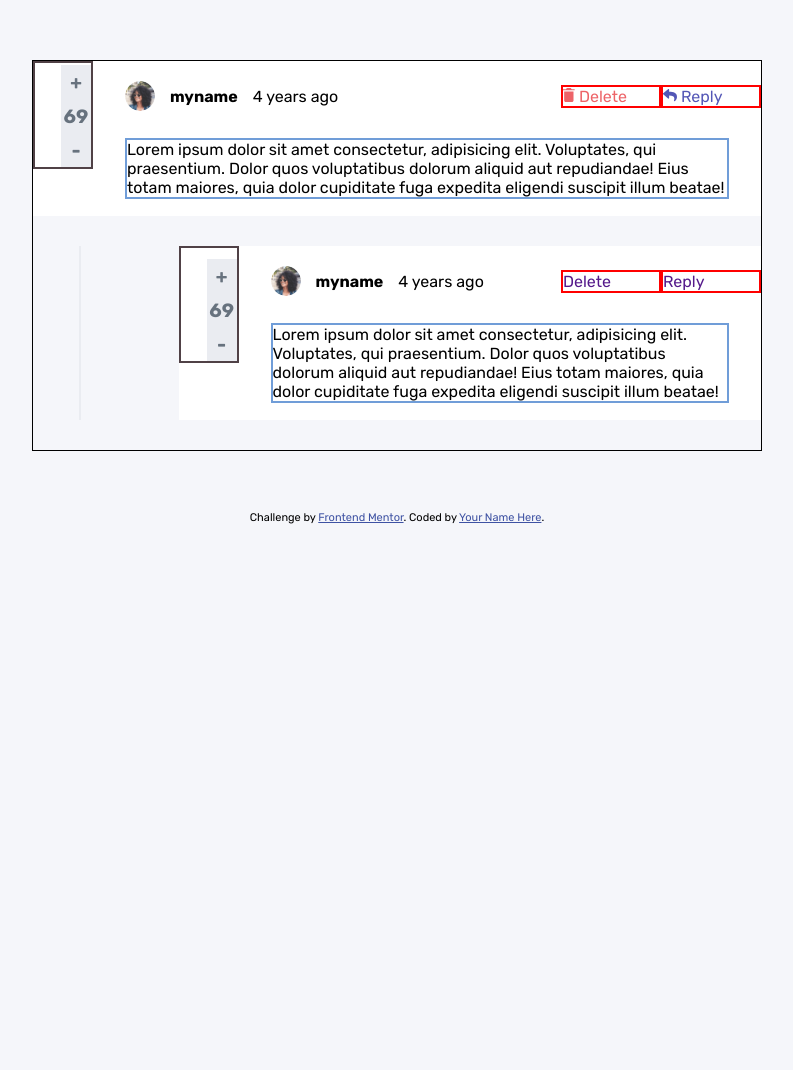
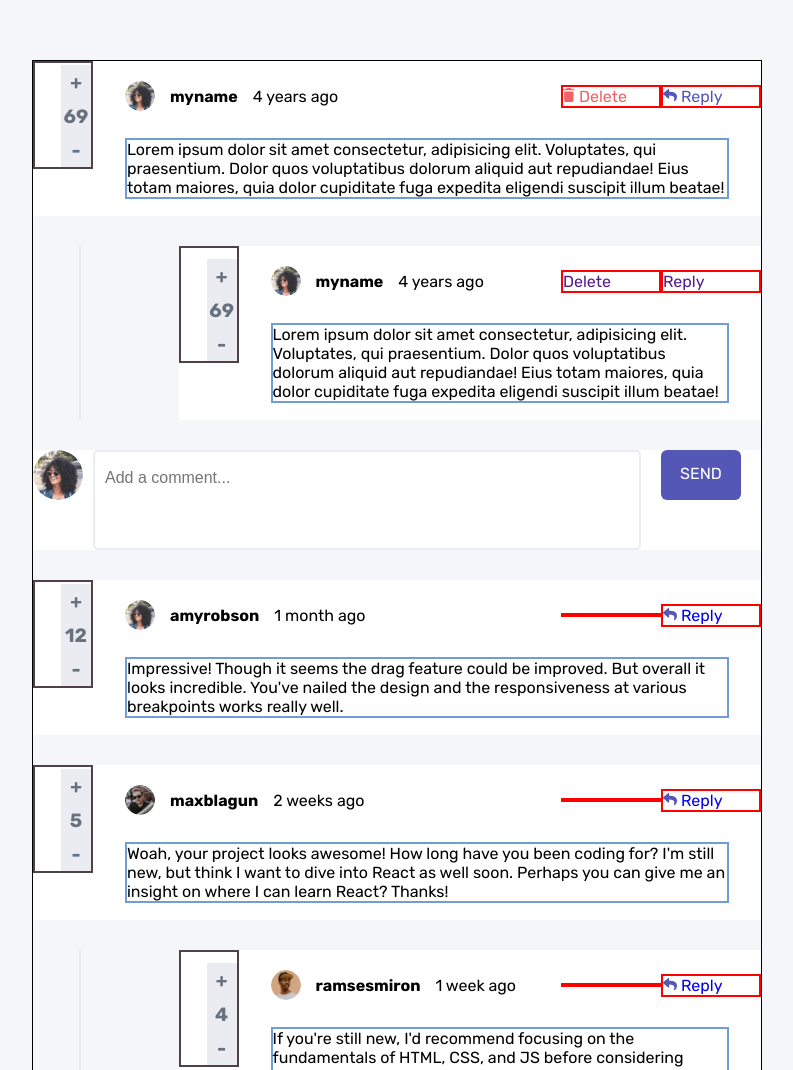
Before and after one commit to Richard2957/interactive-comments-section-main, a plain HTML site: page index.html in a window 1280 px wide. Shown: the top 1070 px of the page, without its empty margins (243-1036 px from the left). Before the commit the page ends 860 px from the top, so only its background shows below. Drawn offline with Linux system fonts and the light colour scheme.

Commit message:
arrived in starbucks

```diff
--- a/ics.js
+++ b/ics.js
@@ -1,6 +1,3 @@
-
-
-
 // Data will be stored in this
 let data;
 
@@ -9,7 +6,7 @@ let jdata;
 const initialise = async () => {
     // Read data from local storage
     data = JSON.parse(localStorage.getItem('ICSdata'));
-if(!data) { // if nothing in local storage
+    if (!data) { // if nothing in local storage
 
         try {
             const jdata = await fetch(url);
@@ -25,7 +22,100 @@ if(!data) { // if nothing in local storage
 
 };
 
-const createHTMLElements = ()=>{
+const createHTMLElements = () => {
+
+    function createElement(is_reply, id, content, createdAt, score, userimage, username, ImAuthor) {
+        const newElement = document.createElement("div");
+
+        const elAuthor = document.createElement("div");
+        const img = new Image();
+        const elAuthorName = document.createElement("div");
+        const elAuthorDate = document.createElement("div");
+        const elButtons = document.createElement("div");
+        const elButtonDelete = document.createElement("a");
+        const elButtonReplyEdit = document.createElement("a");
+        const elScoreboard = document.createElement("div");
+        const elSc1 = document.createElement("div");
+        const elSc2 = document.createElement("div");
+        const elSc3 = document.createElement("div");
+        const elCommentText = document.createElement("div");
+
+        newElement.classList.add("comment");
+        if (is_reply) newElement.classList.add("reply")
+        newElement.id = "com--" + id;
+        elAuthor.classList.add("author");
+        comments.append(elAuthor);
+        img.src = userimage;
+        img.setAttribute("alt", "Image of " + username);
+        elAuthor.append(img);
+        elAuthorName.classList.add("author-name");
+        elAuthorName.innerHTML = username;
+        elAuthor.append(elAuthorName);
+        elAuthorDate.classList.add("author-date");
+        elAuthorDate.innerHTML = createdAt;
+        elAuthor.append(elAuthorDate);
+        newElement.append(elAuthor)
+        elButtons.classList.add("buttons");
+        newElement.append(elButtons);
+        if (ImAuthor) {
+            elButtonDelete.classList.add("button-delete");
+            elButtonDelete.innerHTML = " <img src='./images/icon-delete.svg' /> Delete";
+            elButtonDelete.setAttribute("href", "#");
+            elButtonDelete.addEventListener("click", btnDelete);
+        }
+        elButtonReplyEdit.classList.add((ImAuthor) ? "button-reply" : "button-edit");
+        elButtonReplyEdit.innerHTML = (!ImAuthor) ? "<img src='./images/icon-reply.svg' /> Reply" : "<img src='./images/icon-edit.svg' /> Edit";
+        elButtonReplyEdit.setAttribute("href", "#");
+        elButtonReplyEdit.addEventListener("click", (!ImAuthor) ? btnEdit : btnReply);
+        elButtons.append(elButtonDelete);
+        elButtons.append(elButtonReplyEdit);
+
+        elScoreboard.classList.add("scoreboard");
+        newElement.append(elScoreboard);
+        elScoreboard.append(elSc1);
+        elScoreboard.append(elSc2);
+        elScoreboard.append(elSc3);
+        elSc1.innerHTML = "+";
+        elSc2.innerHTML = score;
+        elSc3.innerHTML = "-";
+        elCommentText.classList.add("text");
+        elCommentText.innerHTML = content;
+        newElement.append(elCommentText)
+
+        return newElement;
+
+    }
+
+function btnEdit(){}
+function btnReply(){}
+function btnDelete(){}
+
+
+
 
     console.log(data);
+    const comments = document.querySelector(".comments");
+    data.comments.forEach(c => {
+        const newElement = createElement(false, c.id, c.content, c.createdAt, c.score, c.user.image.png, c.user.username,( c.username == data.currentUser.username));
+
+        comments.append(newElement);
+
+        c.replies.forEach(r=>{
+   console.log(r.user.username)
+            const newReply=createElement(true,r.id, r.content, r.createdAt, r.score, r.user.image.png,  r.user.username,   ( r.user.username == data.currentUser.username))
+
+comments.append(newReply);
+
+
+
+
+        })
+
+
+
+
+    });
+
+
+
 }
--- a/index.html
+++ b/index.html
@@ -36,7 +36,7 @@
 
   <div class="comments">
 
-    <div class="comment" id="com--5">
+    <div class="comment" id="com--HSRDCODED">
 
       <div class="author">
         <img src="images/avatars/image-amyrobson.png" alt="Image of xxxxx">
@@ -62,7 +62,7 @@
 
     </div>
 
-    <div class="comment reply" id="com--6">
+    <div class="comment reply" id="HARD">
 
       <div class="author">
         <img src="images/avatars/image-amyrobson.png" alt="Image of xxxxx">
@@ -88,6 +88,12 @@
     </div>
 
 
+    <div class="getinput">
+<img src="./images/avatars/image-amyrobson.png" alt="Image of me">
+<input type="text" placeholder="Add a comment...">
+<div class="submit">SEND</div>
+
+    </div>
 
 
   </div>
--- a/style.css
+++ b/style.css
@@ -96,14 +96,15 @@ body::after {
 content:"";
 position:absolute;
 left:-100px;
-top:0;
+top:0px;
 height:100%;
 width:2px;
 background-color: var(--light-gray);
-
-
 }
 
+.comment.reply + .comment.reply::before {
+    top:-30px;
+}
 
 .author {
     grid-area: author;
@@ -182,3 +183,42 @@ background-color: var(--light-gray);
     grid-area: text;
     margin: 7px 32px;
 }
+
+
+.getinput{
+    display: grid;
+    width: 100%;
+    background: white;
+    margin-bottom: 30px;
+    padding-bottom:20px 0;
+    grid-template-columns: 60px auto 120px;
+    grid-template-rows:  minmax(100px, auto ) ;
+   align-items: top;
+}
+.getinput > img{
+    border-radius: 50%;
+    width: 50px;
+}
+.getinput > input{
+min-height:100px;
+vertical-align: top;
+padding:5px 10px 50px 10px;
+font-size:16px;
+border:2px var(--light-gray) solid;
+border-radius:5px;
+outline:none;
+}
+
+.getinput > .submit{
+padding:14px;
+background-color: var(--moderate-blue);
+border-radius:6px;
+margin:0 20px;
+height:50px;
+color:white;
+text-align: center;
+cursor: pointer;
+}
+.getinput > .submit:hover{
+    opacity:.5;
+}
```
Lines whose indentation alone changed are shown as unchanged.
